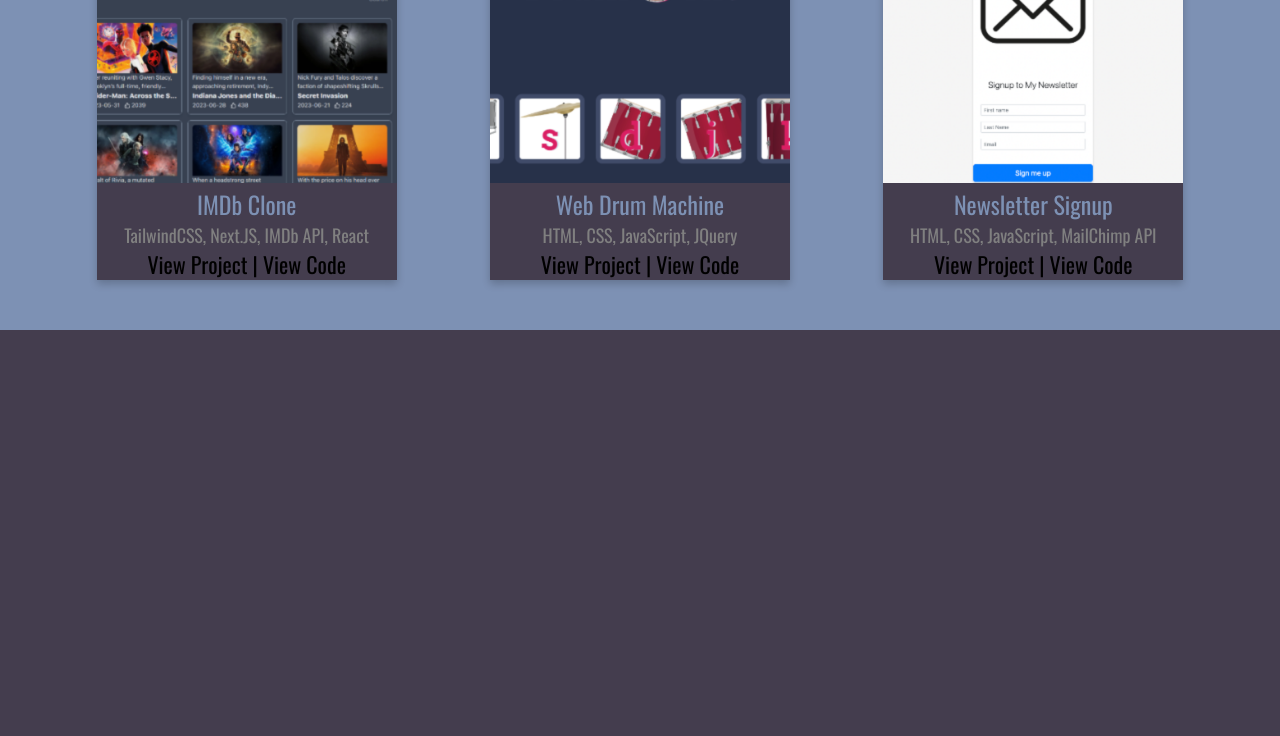
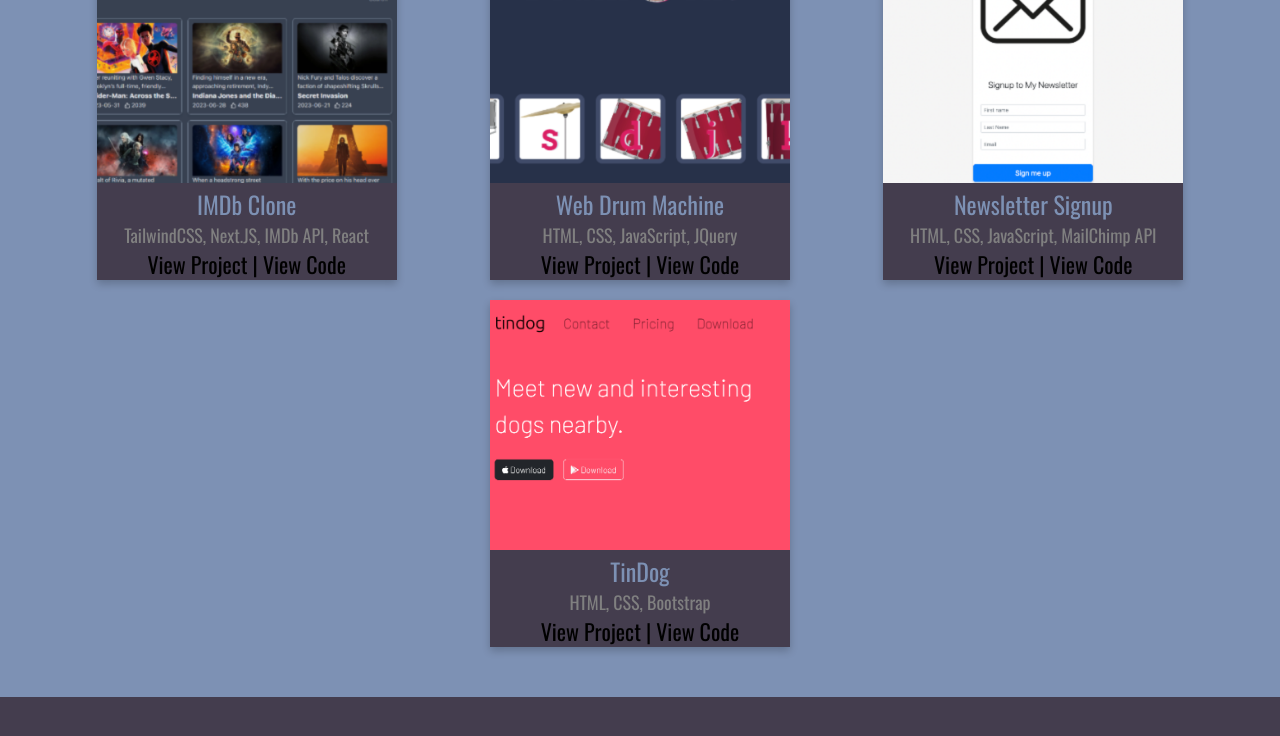
Before and after one commit to Elwoodbond/Portfolio-Website, a plain HTML site: page index.html in a window 1280 px wide. Shown: the part 2055-2791 px from the top of the page. Drawn offline with nearby package versions, Linux system fonts and the light colour scheme.

Commit message:
tindog added

```diff
--- a/index.html
+++ b/index.html
@@ -82,6 +82,14 @@
                 <a href="https://newsletter1-05dc48fbccb6.herokuapp.com/" class="project-link" target="_blank">View Project | </a>
                 <a href="https://github.com/Elwoodbond/newsletter-signup" class="project-link" target="_blank"> View Code</a>
               </div>
+
+              <div class="card">
+                <img src="images/tindog.png" alt="John" style="width:100%">
+                <h1>TinDog</h1>
+                <p class="title">HTML, CSS, Bootstrap</p>
+                <a href="https://elwoodbond.github.io/tindog-main/" class="project-link" target="_blank">View Project | </a>
+                <a href="https://github.com/Elwoodbond/tindog-main" class="project-link" target="_blank"> View Code</a>
+              </div>
             </div>
           </section>
 
```
Also changed, not shown: images/tindog.png (added).
